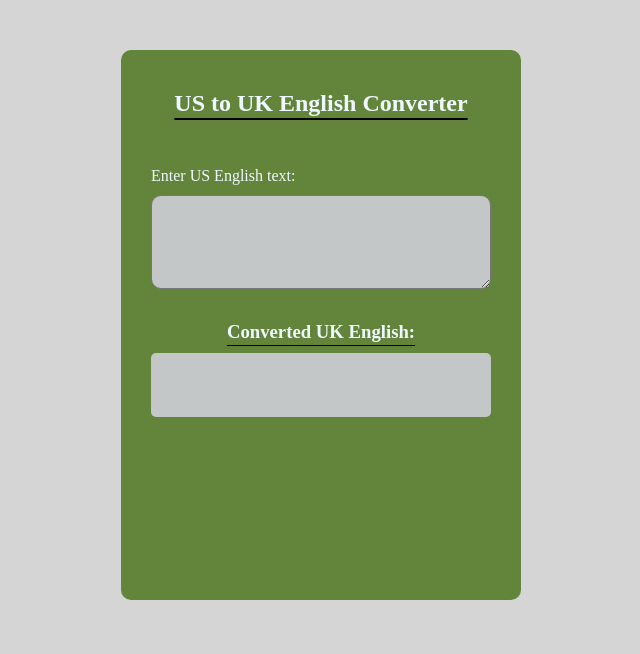
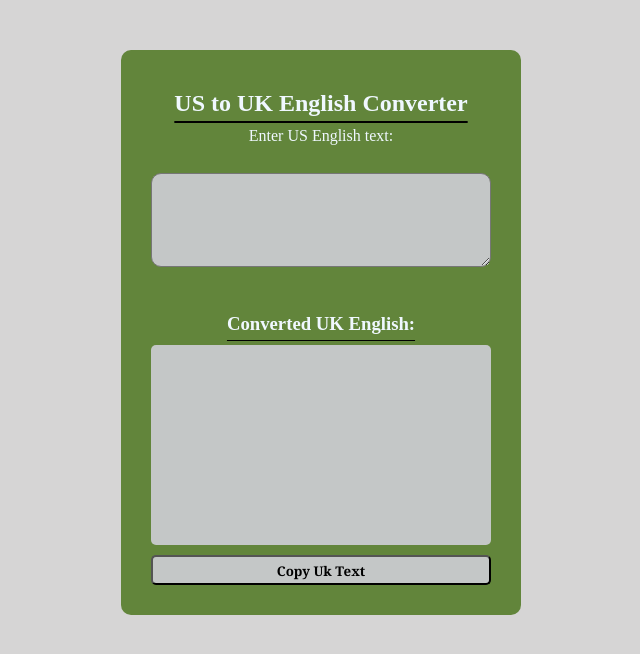
Before and after one commit to shahzadhussainaethon/us_to_uk, a plain HTML site: page US_to_UK/index.html in a window 1280 px wide. Shown: the whole page, without its empty margins (319-959 px from the left). Drawn offline with Linux system fonts and the light colour scheme.

Commit message:
added copy button and fixed some formating issues

```diff
--- a/US_to_UK/index.html
+++ b/US_to_UK/index.html
@@ -10,19 +10,20 @@
     <body>
         <section class="converter">
         <h2>US to UK English Converter</h2>
-        <form action="#">
+
         <label for="us_text">Enter US English text:</label><br>
         <textarea id="us_text" name="us_text" rows="4" cols="50"></textarea><br><br>
-    </form>
+
 
         <h3>Converted UK English:</h3>
-        <div >
+        <div id = "ukMain">
             <p>
                 <pre id="uk_text">
 
                 </pre>
 
             </p>
+            <button type="button" onclick="copyText('uk_text')">Copy Uk Text</button>
         </div>
     </section>
         <script src="script.js"></script>
--- a/US_to_UK/script.js
+++ b/US_to_UK/script.js
@@ -59,3 +59,46 @@ function convertToUkEnglish() {
 
 // Attach event listener to trigger conversion on input change
 document.getElementById('us_text').addEventListener('input', convertToUkEnglish);
+
+function copyText(uk_text, successCallback = null, errorCallback = null) {
+    // Get the element with the specified ID
+    const element = document.getElementById(uk_text);
+
+    // Check if the element exists
+    if (uk_text) {
+      // Create a temporary element to hold the text
+      const tempElement = document.createElement('textarea');
+      tempElement.value = element.textContent;
+
+      // Append the temporary element to the body (off-screen)
+      document.body.appendChild(tempElement);
+
+      // Select the text content
+      tempElement.select();
+
+      try {
+        // Use the Clipboard API to copy the text
+        const successful = navigator.clipboard.writeText(tempElement.value);
+
+        if (successful && successCallback) {
+          successCallback(); // Call the success callback function (if provided)
+        } else if (!successful && errorCallback) {
+          errorCallback(); // Call the error callback function (if provided)
+        } else if (successful) {
+          console.log('Text copied successfully!'); // Default success message
+        }
+      } catch (err) {
+        console.error('Failed to copy text:', err);
+        if (errorCallback) {
+          errorCallback(err); // Call the error callback function with error (if provided)
+        } else {
+          alert('Failed to copy text!'); // Default error message
+        }
+      }
+
+      // Remove the temporary element
+      document.body.removeChild(tempElement);
+    } else {
+      console.error('Element with id "' + uk_text + '" not found.');
+    }
+  }
--- a/US_to_UK/styles.css
+++ b/US_to_UK/styles.css
@@ -1,4 +1,5 @@
 * {
+    box-sizing: border-box;
     margin: 0;
     padding: 0;
     box-sizing: border-box;
@@ -7,22 +8,26 @@ body {
     background-color: rgb(214, 213, 213);
 }
 section {
+    display: flex;
+    flex-direction: column;
+    flex-grow: 1;
     margin: 50px auto;
     width: 400px;
     max-width: 80%;
-    height: 550px;
+    min-height: 550px;
     background-color: rgb(98, 133, 59);
     padding: 30px;
     align-items: center;
     border-radius: 10px;
     color: #f0f8ff;
+
 }
 h2,h3 {
     text-align: center;
     margin: 10px 5px;
     text-decoration: underline;
     text-decoration-color: black;
-    text-underline-offset:7px ;
+    text-underline-offset:10px ;
 
 }
 textarea {
@@ -38,16 +43,38 @@ textarea {
 form {
     margin-top: 50px;
 }
+#ukMain,p {
+    display: flex;
+    flex-direction: column;
+    width: 100%;
+}
 #uk_text {
+    display: flex;
+    flex-direction: column;
+
     background-color: rgb(196, 199, 199);
     border-radius: 5px;
     /* height: 5em; */
-    max-height: 15em;
+    min-height: 200px;
     color:black;
     font-family:Georgia, 'Times New Roman', Times, serif;
     padding: 10px;
     width: 100%;
-    overflow-y:auto;
+    scroll-timeline-axis: horizontal ;
+    /* overflow-y:auto; */
     white-space: pre-wrap;
     word-wrap: break-word;
+
 }
+button {
+    /* width: 80px; */
+    font-family:Georgia, 'Times New Roman', Times, serif;
+    font-weight: bold;
+    height: 30px;
+    background-color:rgb(196, 199, 199) ;
+    /* border: 1px solid black; */
+    border-radius: 5px;
+    margin-top: 10px;
+    padding: 5px;
+
+}
```
